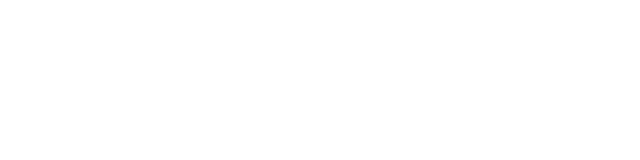
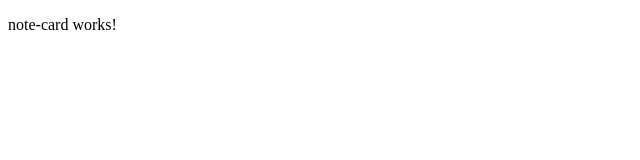
Before and after one commit to Madden20202-zz/angular-Udemy, an Angular app: page / in a window 1280 px wide. Shown: the top 160 px of the page, without its empty margins (0-640 px from the left). Built offline with nearby package versions, Linux system fonts and the light colour scheme.

Commit message:
begin note taker portion

```diff
--- a/src/app/app.component.html
+++ b/src/app/app.component.html
@@ -1,4 +1,10 @@
 
 <!-- This is for routing, which is covered later -->
 <router-outlet></router-outlet>
-<!-- Often, the data needs input from the user -->
+<!--
+    Often, the data needs input from the user
+    So let's explore it using the idea of a
+    note taking app
+-->
+
+<app-note-card></app-note-card>
--- a/src/app/app.module.ts
+++ b/src/app/app.module.ts
@@ -3,10 +3,12 @@
 
 import { AppRoutingModule } from './app-routing.module';
 import { AppComponent } from './app.component';
+import { NoteCardComponent } from './note-card/note-card.component';
 
 @NgModule({
   declarations: [
-    AppComponent
+    AppComponent,
+    NoteCardComponent
   ],
   imports: [
     BrowserModule,
--- /dev/null
+++ b/src/app/note-card/note-card.component.html
@@ -0,0 +1 @@
+<p>note-card works!</p>
--- /dev/null
+++ b/src/app/note-card/note-card.component.ts
@@ -0,0 +1,15 @@
+import { Component, OnInit } from '@angular/core';
+
+@Component({
+  selector: 'app-note-card',
+  templateUrl: './note-card.component.html',
+  styleUrls: ['./note-card.component.css']
+})
+export class NoteCardComponent implements OnInit {
+
+  constructor() { }
+
+  ngOnInit(): void {
+  }
+
+}
```
Also changed, not shown: src/app/note-card/note-card.component.css (added), 1 other file (tests, documents, lock files or other folders).
